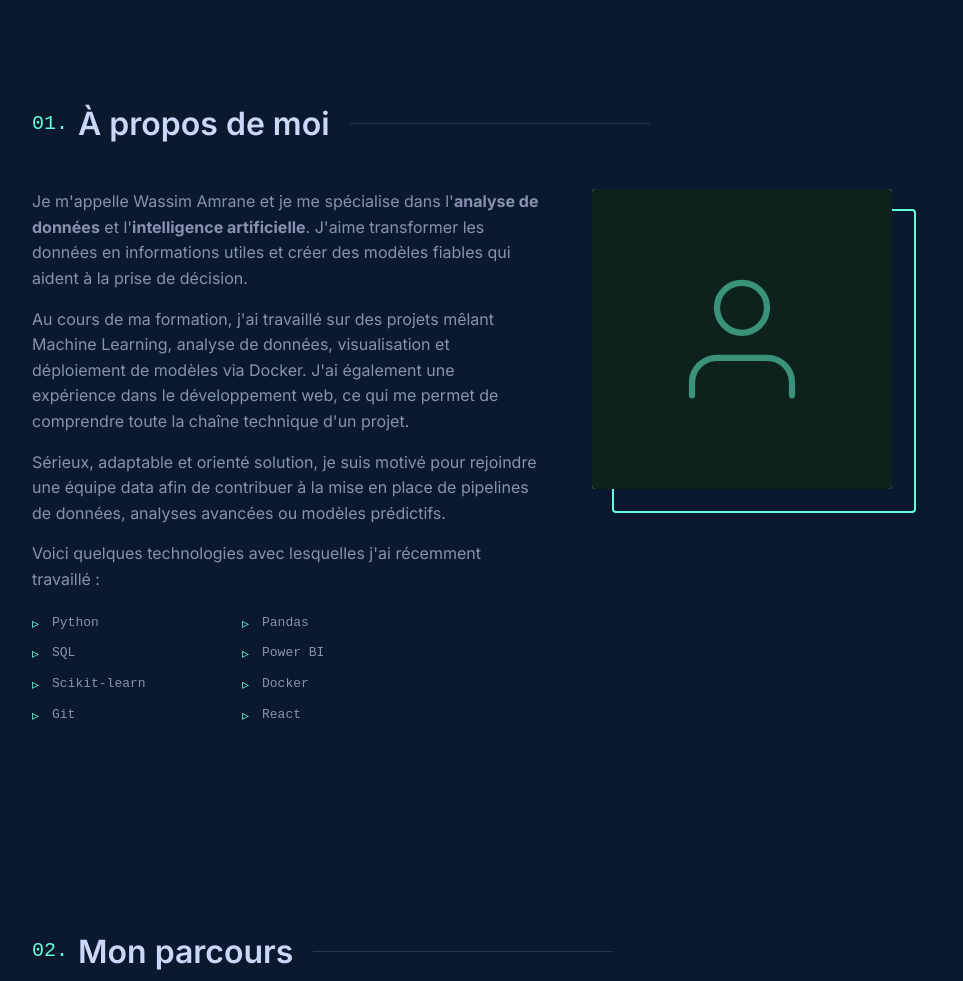
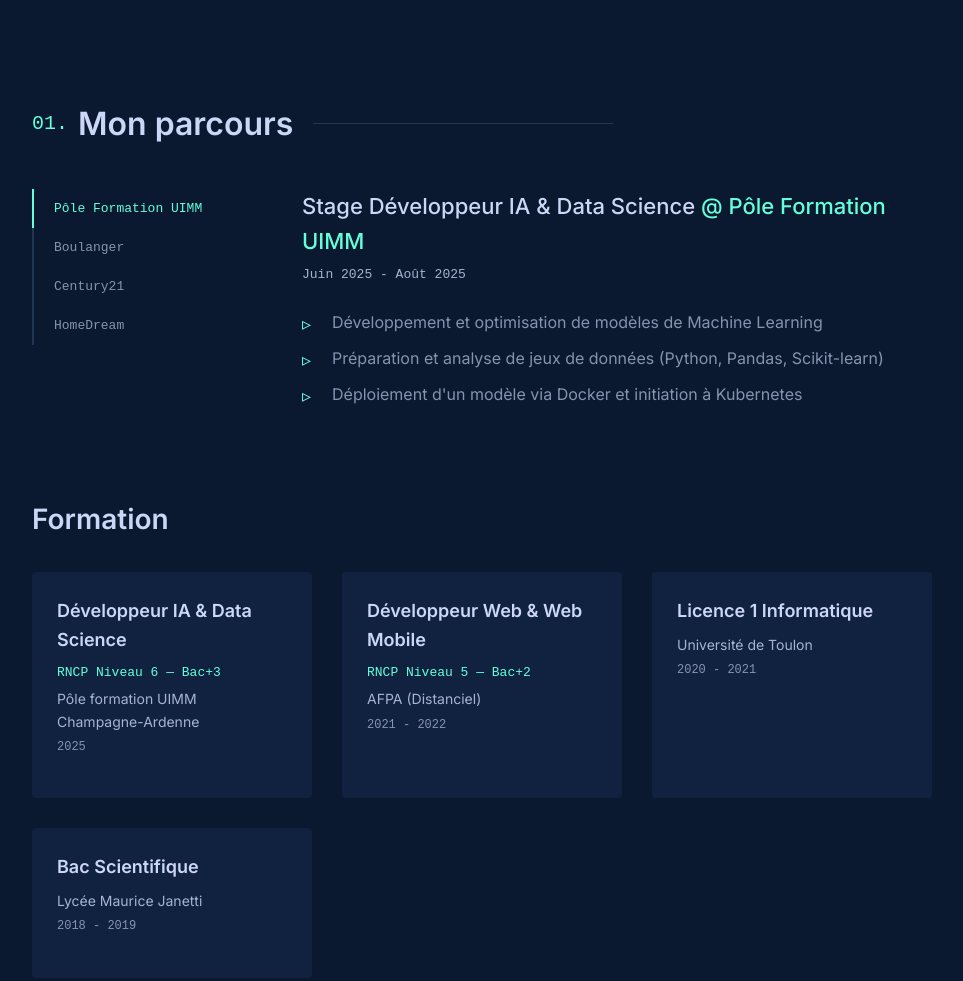
Before and after one commit to EndWriter/EndWriter.github.io, a plain HTML site: page index.html in a window 1280 px wide. Shown: the part 802-1783 px from the top of the page, without its empty margins (158-1121 px from the left). Drawn offline with Linux system fonts and the light colour scheme.

Commit message:
dont need the part about me

```diff
--- a/index.html
+++ b/index.html
@@ -28,11 +28,10 @@
             </button>
             <!--#menu de navigation avec les ancres vers chaque section-->
             <ul class="nav-menu" id="navMenu">
-                <li><a href="#about" class="nav-link"><span>01.</span> À propos</a></li>
-                <li><a href="#experience" class="nav-link"><span>02.</span> Expérience</a></li>
-                <li><a href="#projects" class="nav-link"><span>03.</span> Projets</a></li>
-                <li><a href="#skills" class="nav-link"><span>04.</span> Compétences</a></li>
-                <li><a href="#contact" class="nav-link"><span>05.</span> Contact</a></li>
+                <li><a href="#experience" class="nav-link"><span>01.</span> Expérience</a></li>
+                <li><a href="#projects" class="nav-link"><span>02.</span> Projets</a></li>
+                <li><a href="#skills" class="nav-link"><span>03.</span> Compétences</a></li>
+                <li><a href="#contact" class="nav-link"><span>04.</span> Contact</a></li>
                 <li><a href="./resume.pdf" class="nav-button" target="_blank">CV</a></li>
             </ul>
         </div>
@@ -79,68 +78,11 @@
         </div>
     </section>
 
-    <!--#section about c'est la que je me presente vraiment-->
-    <section id="about" class="about section">
-        <div class="container">
-            <!--#titre de section avec numero style terminal-->
-            <h2 class="section-title">
-                <span class="section-number">01.</span>
-                À propos de moi
-            </h2>
-            <div class="about-content">
-                <!--#texte de presentation a gauche-->
-                <div class="about-text">
-                    <p>
-                        Je m'appelle Wassim Amrane et je me spécialise dans l'<strong>analyse de données</strong>
-                        et l'<strong>intelligence artificielle</strong>. J'aime transformer les données en
-                        informations utiles et créer des modèles fiables qui aident à la prise de décision.
-                    </p>
-                    <p>
-                        Au cours de ma formation, j'ai travaillé sur des projets mêlant Machine Learning,
-                        analyse de données, visualisation et déploiement de modèles via Docker. J'ai également
-                        une expérience dans le développement web, ce qui me permet de comprendre toute la
-                        chaîne technique d'un projet.
-                    </p>
-                    <p>
-                        Sérieux, adaptable et orienté solution, je suis motivé pour rejoindre une équipe data
-                        afin de contribuer à la mise en place de pipelines de données, analyses avancées ou
-                        modèles prédictifs.
-                    </p>
-                    <p>Voici quelques technologies avec lesquelles j'ai récemment travaillé :</p>
-                    <!--#liste des technos principales en grid pour faire clean-->
-                    <ul class="skills-list">
-                        <li>Python</li>
-                        <li>Pandas</li>
-                        <li>SQL</li>
-                        <li>Power BI</li>
-                        <li>Scikit-learn</li>
-                        <li>Docker</li>
-                        <li>Git</li>
-                        <li>React</li>
-                    </ul>
-                </div>
-                <!--#placeholder pour la photo de profil a droite-->
-                <div class="about-image">
-                    <!--#wrapper avec effet hover et bordure verte en decale-->
-                    <div class="image-wrapper">
-                        <!--#svg temporaire en attendant une vraie photo-->
-                        <div class="image-placeholder">
-                            <svg xmlns="http://www.w3.org/2000/svg" width="200" height="200" viewBox="0 0 24 24" fill="none" stroke="currentColor" stroke-width="1" stroke-linecap="round" stroke-linejoin="round">
-                                <path d="M20 21v-2a4 4 0 0 0-4-4H8a4 4 0 0 0-4 4v2"></path>
-                                <circle cx="12" cy="7" r="4"></circle>
-                            </svg>
-                        </div>
-                    </div>
-                </div>
-            </div>
-        </div>
-    </section>
-
     <!--#section experience avec le systeme de tabs pour afficher les differents jobs-->
     <section id="experience" class="experience section">
         <div class="container">
             <h2 class="section-title">
-                <span class="section-number">02.</span>
+                <span class="section-number">01.</span>
                 Mon parcours
             </h2>
             <div class="experience-content">
@@ -231,7 +173,7 @@
     <section id="projects" class="projects section">
         <div class="container">
             <h2 class="section-title">
-                <span class="section-number">03.</span>
+                <span class="section-number">02.</span>
                 Mes projets
             </h2>
             <p class="projects-intro">Cliquez sur un projet pour voir les détails</p>
@@ -434,7 +376,7 @@
     <section id="skills" class="skills section">
         <div class="container">
             <h2 class="section-title">
-                <span class="section-number">04.</span>
+                <span class="section-number">03.</span>
                 Compétences
             </h2>
             <!--#grid des categories de competences-->
@@ -508,7 +450,7 @@
     <section id="contact" class="contact section">
         <div class="container">
             <h2 class="section-title">
-                <span class="section-number">05.</span>
+                <span class="section-number">04.</span>
                 Contactez-moi
             </h2>
             <div class="contact-content">
```
